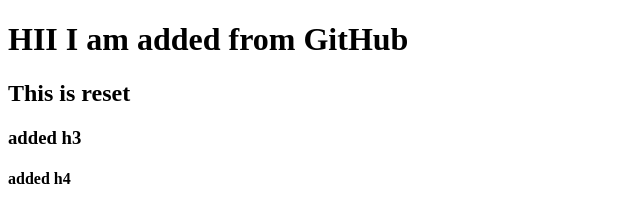
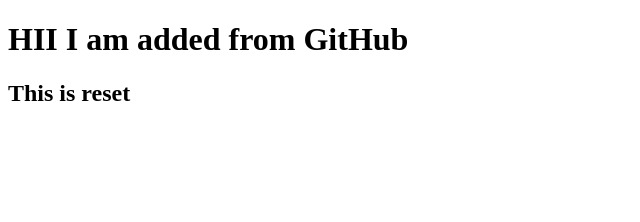
Before and after one commit to lavanyagangumalla/test1, a plain HTML site: page index.html in a window 1280 px wide. Shown: the whole page, without its empty margins (0-640 px from the left). Drawn offline with Linux system fonts and the light colour scheme.

Commit message:
revert ok

```diff
--- a/index.html
+++ b/index.html
@@ -8,7 +8,5 @@
 <body>
     <h1>HII I am added from GitHub</h1>
     <h2>This is reset</h2>
-    <h3>added h3</h3>
-    <h4>added h4</h4>
 </body>
 </html>
```
